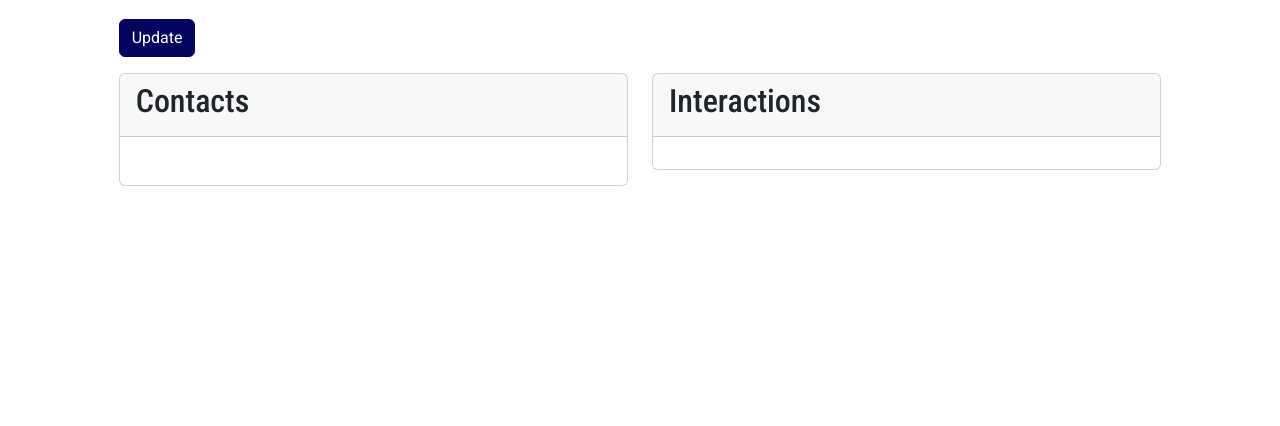
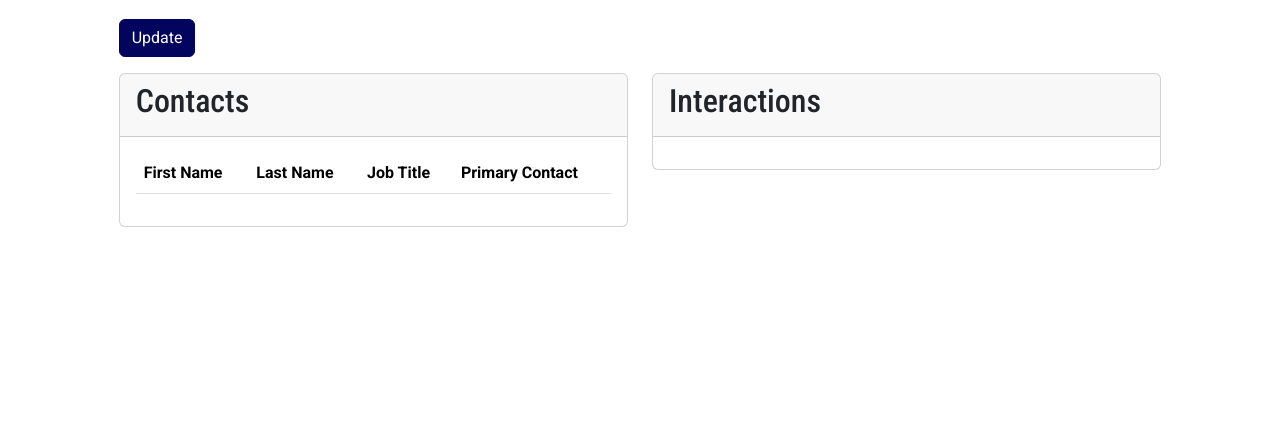
Before and after one commit to charliemarshall1996/portfolio-website, a Django app: template crm/templates/crm/company_detail.html in a window 1280 px wide. Shown: the part 151-577 px from the top of the page. Run offline with Django 3.2, Linux system fonts and the light colour scheme; the template is opened without the code that fills it, so the values that code supplies are empty; some libraries are stand-ins or nearby versions.

Commit message:
fixed navbar links for CRM

```diff
--- a/crm/templates/crm/base.html
+++ b/crm/templates/crm/base.html
@@ -33,13 +33,13 @@
 			<div class="collapse navbar-collapse" id="navbarNav">
 				<ul class="navbar-nav w-100">
 					<li class="nav-item">
-						<a class="nav-link" href="{% url 'crm:companies' %}">Companies</a>
+						<a class="nav-link" href="{% url 'crm:company-list' %}">Companies</a>
 					</li>
 					<li class="nav-item">
-						<a class="nav-link" href="{% url 'crm:contacts' %}">Contacts</a>
+						<a class="nav-link" href="{% url 'crm:contact-list' %}">Contacts</a>
 					</li>
 					<li class="nav-item">
-						<a class="nav-link" href="{% url 'crm:interactions' %}">Interactions</a>
+						<a class="nav-link" href="{% url 'crm:interaction-list' %}">Interactions</a>
 					</li>
 				</ul>
 			</div>
--- a/crm/templates/crm/company_detail.html
+++ b/crm/templates/crm/company_detail.html
@@ -32,7 +32,26 @@
                 </div>
                 <div class="card-body">
                     <table class="table">
+                        <thead>
+                            <tr>
+                                <th scope="col">First Name</th>
+                                <th scope="col">Last Name</th>
+                                <th scope="col">Job Title</th>
+                                <th scope="col">Primary Contact</th>
+                            </tr>
+                        </thead>
+                        <tbody>
+                            {% for contact in contacts %}
 
+                                <tr>
+                                    <td>{{ contact.first_name }}</td>
+                                    <td>{{ contact.last_name }}</td>
+                                    <td>{{ contact.job_title }}</td>
+                                    <td>{% if contact.is_primary %}<i class="bi bi-check2"></i>{% else %}<i class="bi bi-x-lg"></i>{% endif %}</td>
+                                    <td><a href="{% url 'crm:contact' contact.pk %}" class="stretched-link"></a></a></td>
+                                </tr>
+                            {% endfor %}
+                        </tbody>
                     </table>
                 </div>
             </div>
--- a/crm/templates/crm/company_list.html
+++ b/crm/templates/crm/company_list.html
@@ -29,10 +29,10 @@
                 <tbody>
                     {% for company in object_list %}
 
-                        <tr>
+                        <tr class="position-relative">
                             <td>{{ company.name }}</td>
                             <td>{{ company.get_status_display }}</td>
-                            <td><a href="{% url 'crm:company' company.pk %}" class="stretched-link"></a></a></td>
+                            <td><a href="{% url 'crm:company-detail' company.pk %}" class="stretched-link"></a></td>
                         </tr>
                     {% endfor %}
                 </tbody>
--- a/crm/templates/crm/contact_list.html
+++ b/crm/templates/crm/contact_list.html
@@ -31,12 +31,12 @@
                 <tbody>
                     {% for contact in object_list %}
 
-                        <tr>
+                        <tr class="position-relative">
                             <td>{{ contact.first_name }}</td>
                             <td>{{ contact.last_name }}</td>
                             <td>{{ contact.job_title }}</td>
                             <td>{{ contact.company.name }}</td>
-                            <td><a href="{% url 'crm:contact' contact.pk %}" class="stretched-link"></a></a></td>
+                            <td><a href="{% url 'crm:contact-detail' contact.pk %}" class="stretched-link"></a></td>
                         </tr>
                     {% endfor %}
                 </tbody>
--- a/crm/templates/crm/interaction_list.html
+++ b/crm/templates/crm/interaction_list.html
@@ -30,13 +30,12 @@
                 </thead>
                 <tbody>
                     {% for interaction in object_list %}
-
-                        <tr>
+                        <tr class="position-relative">
                             <td>{{ interaction.first_name }}</td>
                             <td>{{ interaction.last_name }}</td>
                             <td>{{ interaction.job_title }}</td>
                             <td>{{ interaction.company.name }}</td>
-                            <td><a href="{% url 'crm:interaction' interaction.pk %}" class="stretched-link"></a></a></td>
+                            <td><a href="{% url 'crm:interaction-detail' interaction.pk %}" class="stretched-link"></a></td>
                         </tr>
                     {% endfor %}
                 </tbody>
--- a/crm/views.py
+++ b/crm/views.py
@@ -30,7 +30,7 @@ class CompanyDetailView(DetailView):
 
     def get_context_data(self, **kwargs):
         context = super().get_context_data(**kwargs)
-        context['contacts'] = Contact.objects.filter(company=self.object)
+        context['contacts'] = Contact.objects.filter(company=self.object.pk)
         return context
 
 
```
Also changed, not shown: crm/urls.py (+12 -7 lines), 1 other file.
